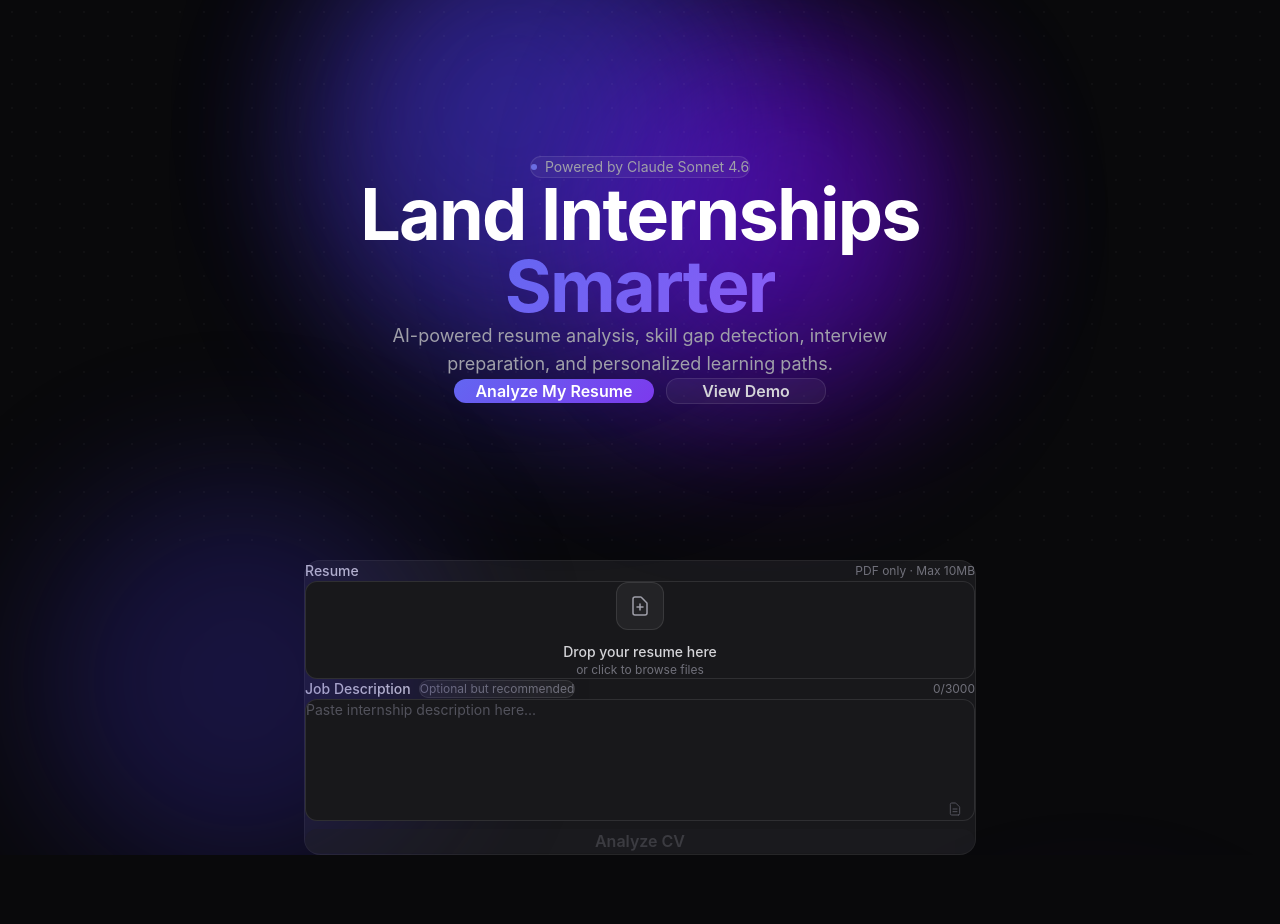
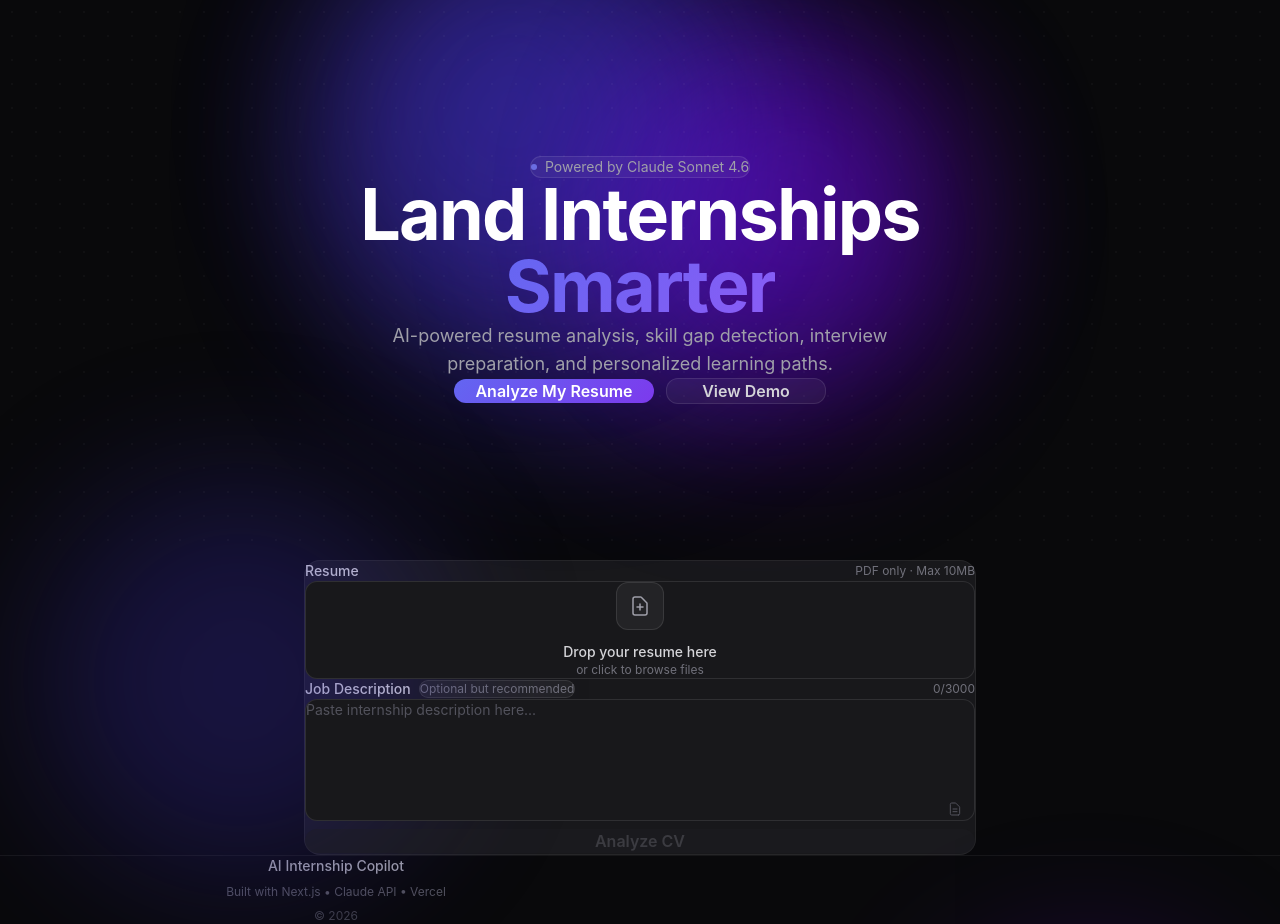
Before and after one commit to OusmaneSanokho/ai-internship-copilot, a Next.js app: page / in a window 1280 px wide. Before the commit the page ends 855 px from the top, so only its background shows below. Built offline with nearby package versions, Linux system fonts and the light colour scheme.

Commit message:
Redesign - Footer component added

```diff
--- a/app/page.tsx
+++ b/app/page.tsx
@@ -6,6 +6,7 @@ import ResultsPanel from '@/components/ResultsPanel'
 import Hero from '@/components/Hero'
 import JobDescriptionInput from '@/components/JobDescriptionInput'
 import LoadingSpinner from '@/components/LoadingSpinner'
+import Footer from '@/components/Footer'
 
 export default function Home() {
   const [file, setFile] = useState<File | null>(null)
@@ -93,8 +94,9 @@ export default function Home() {
           )}
 
         </div>
-      </div>
+     </div>
 
+      <Footer />
     </main>
   )
 }
--- /dev/null
+++ b/components/Footer.tsx
@@ -0,0 +1,21 @@
+export default function Footer() {
+  return (
+    <footer className="border-t border-white/6 px-4 py-8">
+      <div className="mx-auto max-w-2xl flex flex-col items-center gap-2 text-center">
+
+        <p className="text-sm font-medium text-zinc-400">
+          AI Internship Copilot
+        </p>
+
+        <p className="text-xs text-zinc-600">
+          Built with Next.js • Claude API • Vercel
+        </p>
+
+        <p className="text-xs text-zinc-700">
+          © 2026
+        </p>
+
+      </div>
+    </footer>
+  )
+}
```
